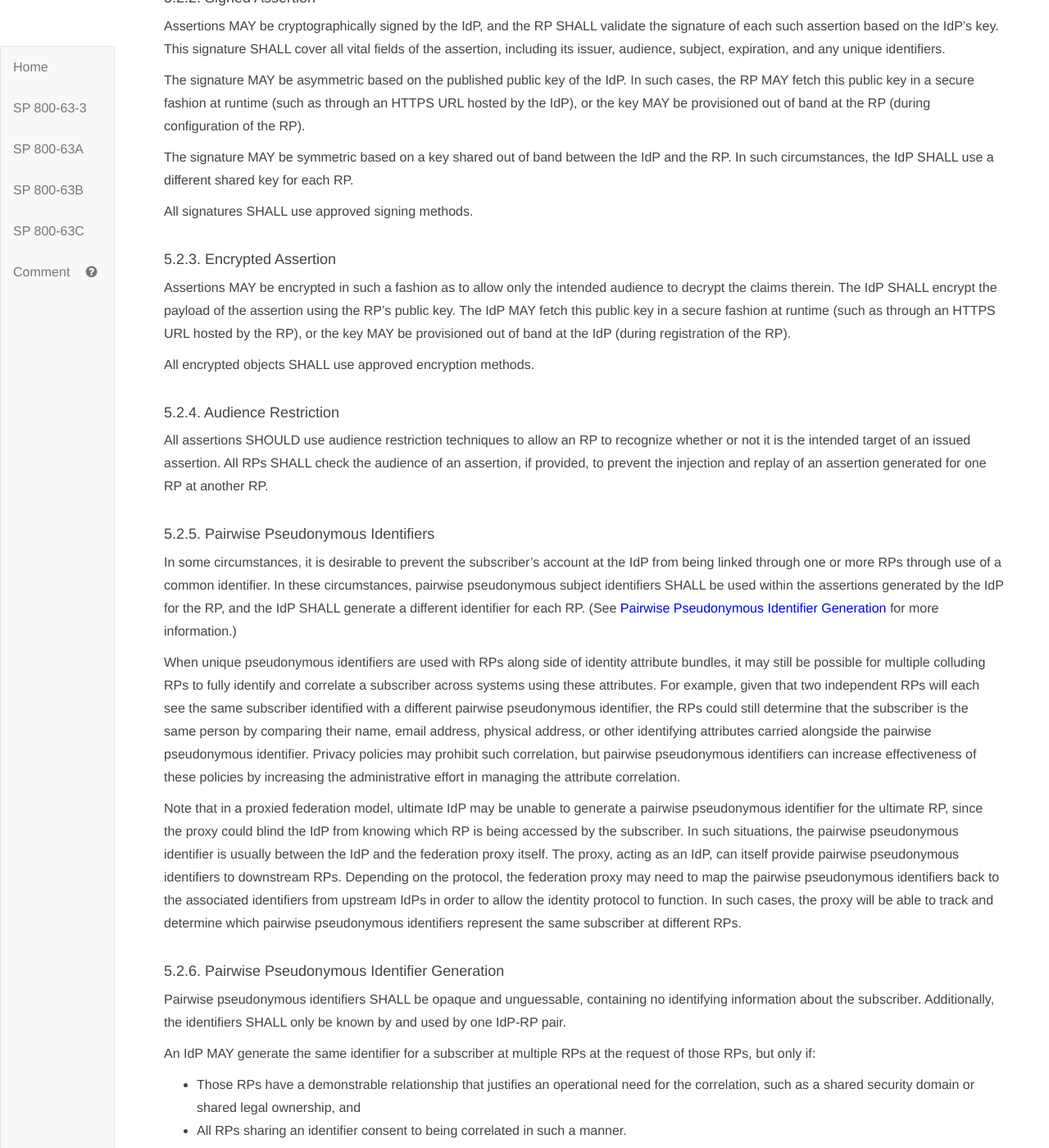
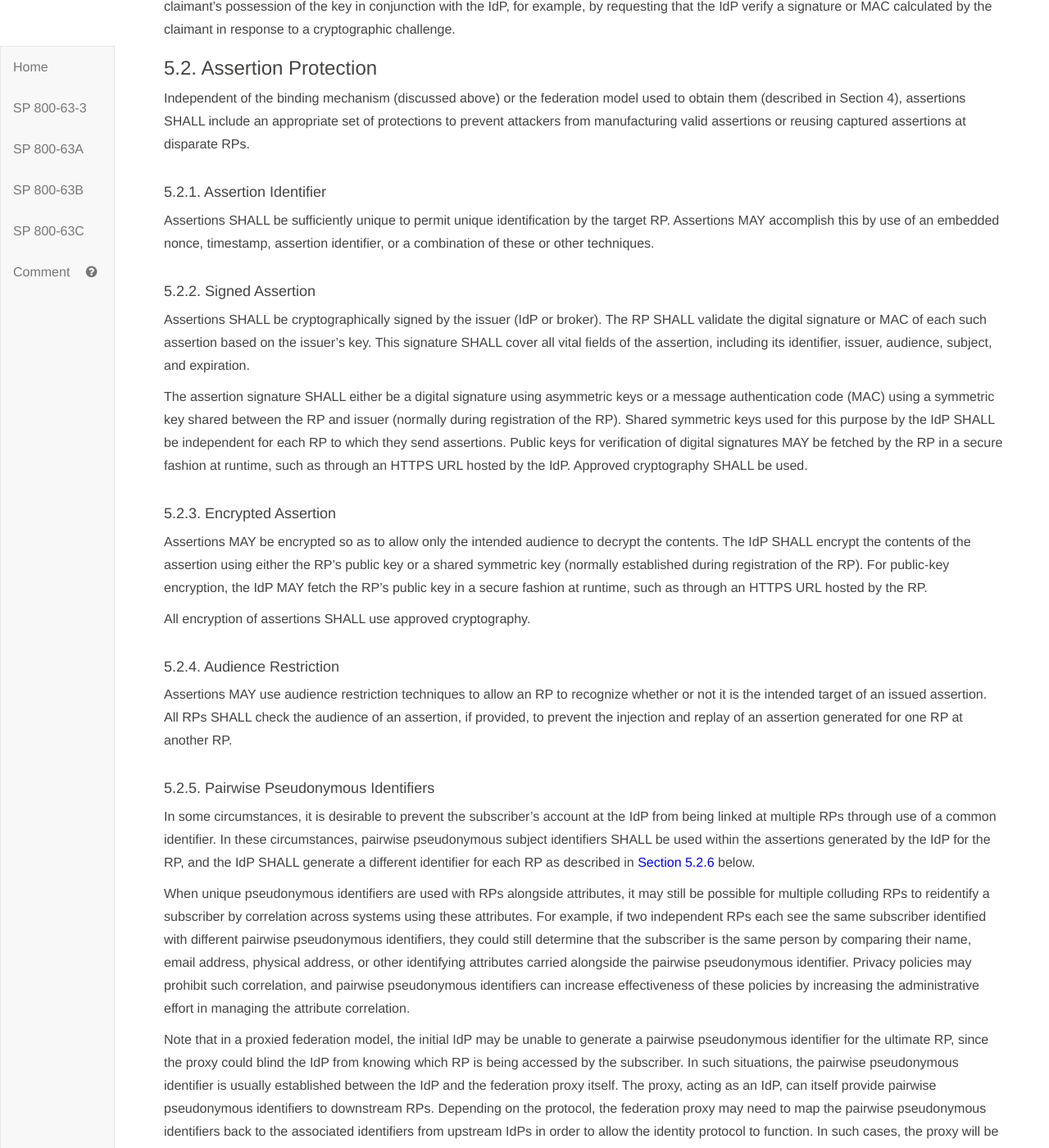
Before and after one commit to usnistgov/800-63-3, a Jekyll site: the page built from sp800-63c.md, in a window 1280 px wide and 1400 px high, scrolled down 13304 px. Shown: the whole window at 82% size. Built offline with Jekyll 4.4.1, drawn with Linux system fonts in a browser that asks for light colours; some of the changed text lies outside the part shown.

Commit message:
Updates to Section 5, Assertions

```diff
--- a/sp800-63c/sec5_assertions.md
+++ b/sp800-63c/sec5_assertions.md
@@ -2,89 +2,96 @@
 
 ## 5. Assertions
 
-An assertion contains a set of claims or statements about an authenticated subscriber. Assertions can be categorized along multiple orthogonal dimensions, including the characteristics of using the assertion or the protections on the assertion itself.
+An assertion is a packaged set of attributes and/or claims about an authenticated subscriber that is passed from the identity provider (IdP) to the relying party (RP) in a federated identity system. Assertions contain a variety of information, including metadata, attribute values and claims about the subscriber, and other information that the RP can leverage, such as restrictions, expiration time, etc.
 
-The core set of claims inside an assertion SHOULD include (but is not limited to):
+Assertions MAY only represent an authentication event by asserting only an identifier, MAY only represent attributes and claims regarding the subscriber, or both.
 
- - Issuer: an identifier for the party that issued the assertion (the IdP)
- - Subject: an identifier for the party that the assertion is about (the subscriber), usually within the namespace control of the issuer (the IdP)
- - Audience: an identifier for the party intended to consume the assertion (the RP)
- - Issuance: a timestamp indicating when the assertion was issued by the IdP
- - Expiration: a timestamp indicating when the assertion expires and SHALL no longer be accepted as valid by the RP (note that this is not the expiration of the session at the RP)
- - Authentication Time: a timestamp indicating when the IdP last verified the presence of the subscriber at the IdP through a primary authentication event
- - Identifier: a random value uniquely identifying this assertion, used to prevent attackers from manufacturing malicious assertions which would pass other validity checks
+All assertions SHALL include the following:
 
-These core claims, particularly the issuance and expiration claims, apply to the assertion about the authentication event itself, and not to any additional identity attributes associated with the subscriber, even when those claims are included within the assertion. A subscriber's attributes MAY expire or be otherwise invalidated independently of the expiration or invalidation of the assertion.
+- Subject: an identifier for the party that the assertion is about (the subscriber), usually within the namespace control of the issuer (the IdP)
+- Issuer: an identifier for the IdP that issued the assertion
+- Issuance: a timestamp indicating when the assertion was issued by the IdP
+- Expiration: a timestamp indicating when the assertion expires and SHALL no longer be accepted as valid by the RP (note that this is not the expiration of the session at the RP)
+- Identifier: a value uniquely identifying this assertion, used to prevent attackers from replaying prior assertions
+- Signature: Digital signature or message authentication code (MAC), including key identifier or public key associated with the IdP, for the entire assertion.
 
-Assertions MAY include other additional identity attributes. See sec. 6 for privacy requirements on presenting attributes in assertions. The RP MAY fetch additional identity attributes from the IdP in a separate transaction using an authorization credential issued along side the assertion.
+Assertions providing authentication information SHALL also include:
 
-Although details vary based on the exact federation protocol in use, an assertion SHOULD be used only to represent a single log-in event at the RP. After the RP consumes the assertion, [session management](sp800-63b.html#sec7) at the RP comes into play and the assertion is no longer used directly. The expiration of the assertion SHALL NOT represent the expiration of the session at the RP.
+- Authentication Time: a timestamp indicating when the IdP last verified the presence of the subscriber at the IdP through a primary authentication event
+- AAL: The authentication assurance level of the subscriber
 
-### 5.1. Assertion possession category
+Assertions providing attributes or claims about the subscriber SHALL also include (for each attribute or claim):
 
-An assertion can be classified based on whether possession of the assertion itself is sufficient for representing  the subject of the assertion, or if additional proof is necessary along side the assertion.
+- Attribute/claim identifier: An identifier that is meaningful to the RP describing the type of information being conveyed
+- Attribute/claim value: The attribute or claim value
+- IAL: The identity assurance level associated with attributes or claims that have undergone identity proofing as described in [SP 800-63A](sp800-63a.html). Derived or directly known attributes MAY use an IAL of 2 or 3 depending on the confidence that the IdP has that attribute or claim actually applies to the subject. All self-asserted attributes and claims SHALL assert IAL 1.
 
-#### 5.1.1. Holder-of-Key Assertions
+Assertions MAY also include the following information:
 
-A holder-of-key assertion contains a reference to a symmetric key or a public key (corresponding to a private key) possessed by and representing the subscriber. An RP MAY decide when to require the subscriber to prove possession of the key, depending on the policy of the RP. However, the RP SHALL require the subscriber to prove possession of the key that is referenced in the assertion in parallel with presentation of the assertion itself in order for the assertion to be considered holder-of-key. Otherwise, an assertion containing reference to a key which the user has not proved possession of will be considered a bearer assertion (5.1.2).
+- Audience: an identifier for the party intended to consume the assertion (the RP)
+- Key binding: Public key or key identifier of a key held by the subscriber to demonstrate their binding with the assertion
 
-The key referenced in a holder-of-key represents the subscriber, not the client. This key MAY be distinct from any key used by the subscriber to authenticate to the IdP.
+Assertions MAY include additional attributes. Refer to [Section 6](#sec6) for privacy requirements on presenting attributes in assertions. The RP MAY fetch additional identity attributes from the IdP in one or more separate transactions using an authorization credential issued alongside the original assertion.
 
-In proving possession of the subscriber’s secret, the subscriber also proves with a certain degree of assurance that they are the rightful subject of the assertion. It is more difficult for an attacker to use a stolen holder-of-key assertion issued to a subscriber, since the attacker would need to steal the referenced key material as well.
+Although details vary based on the exact federation protocol in use, an assertion SHOULD be used only to represent a single login event at the RP. After the RP consumes the assertion, [session management](sp800-63b.html#sec7) by the RP comes into play; the assertion SHALL NOT be used past the expiration time contained therein. However, the expiration of the session at the RP MAY occur prior to the expiration of the assertion.
 
-Note that the reference to the key material in question is asserted by the issuer of the assertion as are any other claims therein, and reference to a given key SHALL be trusted at the same level as all other claims within the assertion itself.
+### 5.1. Assertion Binding
 
-The assertion SHALL NOT include an unencrypted private or symmetric key to be used with holder-of-key presentation.
+An assertion can be classified based on whether presentation by a claimant of an assertion reference or the assertion itself is sufficient for establishing the binding between the subscriber and the assertion, or if a stronger binding is required.
 
-#### 5.1.2. Bearer Assertions
+#### 5.1.1. Bearer Assertions
 
-A bearer assertion can be presented by any party as proof of the bearer's identity, without reference to external materials. If an attacker is able to capture or manufacture a valid assertion representing a subscriber, and that attacker is able to successfully present that assertion to the RP, then the attacker will be able to impersonate the subscriber at that RP.
+A bearer assertion can be presented by any party as proof of the bearer's identity. If an attacker is able to capture or manufacture a valid assertion or assertion reference representing a subscriber, and that attacker is able to successfully present that assertion or reference to the RP, then the attacker MAY be able to impersonate the subscriber at that RP.
 
-Note that mere possession of a bearer assertion is not always enough to impersonate a subscriber. For example, if an assertion is presented in the back-channel federation model (Section 6.1), additional controls MAY be placed on the transaction (such as identification of the RP and assertion injection protections) that help to further protect the RP from fraudulent activity.
+Note that mere possession of a bearer assertion or reference is not always enough to impersonate a subscriber. For example, if an assertion is presented in the back-channel federation model (described in [Section 6.1](#sec6-1)), additional controls MAY be placed on the transaction (such as identification of the RP and assertion injection protections) that help to further protect the RP from fraudulent activity.
 
-### 5.2. Assertion protection category
+#### 5.1.2. Holder-of-Key Assertions
 
-Regardless of the possession mechanism (discussed above) or the federation model used to obtain them (described in section 4), assertions need to include an appropriate set of protections to the assertion data itself to prevent attackers from manufacturing valid assertions or re-using captured assertions at disparate RPs.
+A holder-of-key assertion contains a reference to a symmetric key or a public key (corresponding to a private key) possessed by and representing the subscriber.  To establish a holder-of-key binding of an assertion to a claimant, the RP SHALL require the claimant to prove possession of the key that is referenced in the assertion in addition to presentation of the assertion itself. An assertion containing a reference to a key held by the subscriber for which key possession has not been proven SHALL be considered a bearer assertion.
+
+The key referenced in a holder-of-key represents the subscriber, not the claimant. This key MAY be distinct from any key used by the subscriber to authenticate to the IdP.
+
+In proving possession of the subscriber’s secret, the claimant also proves with a certain degree of assurance that they are the rightful subject of the assertion. It is more difficult for an attacker to use a stolen holder-of-key assertion issued to a subscriber, since the attacker would need to steal the referenced key material as well.
+
+Note that the reference to the key is asserted (and signed) by the issuer of the assertion; reference to a given key SHALL be trusted at the same level as all other information within the assertion.
+
+The assertion SHALL NOT include an unencrypted private or symmetric key to be used with holder-of-key presentation. The RP MAY verify the claimant's possession of the key in conjunction with the IdP, for example, by requesting that the IdP verify a signature or MAC calculated by the claimant in response to a cryptographic challenge.
+
+### 5.2. Assertion Protection
+
+Independent of the binding mechanism (discussed above) or the federation model used to obtain them (described in Section 4), assertions SHALL include an appropriate set of protections to prevent attackers from manufacturing valid assertions or reusing captured assertions at disparate RPs.
 
 #### 5.2.1. Assertion Identifier
 
-Assertions SHALL contain sufficient entropy to prevent an attacker from manufacturing a valid assertion and using it with a target RP. Assertions MAY accomplish this by use of an embedded nonce, timestamp, assertion identifier, or a combination of these or other techniques.
-
-In the absence of additional cryptographic protections, this source of randomness SHALL function as a shared secret between the IdP and the RP to uniquely identify the assertion in question.
+Assertions SHALL be sufficiently unique to permit unique identification by the target RP. Assertions MAY accomplish this by use of an embedded nonce, timestamp, assertion identifier, or a combination of these or other techniques.
 
 #### 5.2.2. Signed Assertion
 
-Assertions MAY be cryptographically signed by the IdP, and the RP SHALL validate the signature of each such assertion based on the IdP's key. This signature SHALL cover all vital fields of the assertion, including its issuer, audience, subject, expiration, and any unique identifiers.
+Assertions SHALL be cryptographically signed by the issuer (IdP or broker). The RP SHALL validate the digital signature or MAC of each such assertion based on the issuer's key. This signature SHALL cover all vital fields of the assertion, including its identifier, issuer, audience, subject, and expiration.
 
-The signature MAY be asymmetric based on the published public key of the IdP. In such cases, the RP MAY fetch this public key in a secure fashion at runtime (such as through an HTTPS URL hosted by the IdP), or the key MAY be provisioned out of band at the RP (during configuration of the RP).
-
-The signature MAY be symmetric based on a key shared out of band between the IdP and the RP. In such circumstances, the IdP SHALL use a different shared key for each RP.
-
-All signatures SHALL use approved signing methods.
+The assertion signature SHALL either be a digital signature using asymmetric keys or a message authentication code (MAC) using a symmetric key shared between the RP and issuer (normally during registration of the RP). Shared symmetric keys used for this purpose by the IdP SHALL be independent for each RP to which they send assertions. Public keys for verification of digital signatures MAY be fetched by the RP in a secure fashion at runtime, such as through an HTTPS URL hosted by the IdP. Approved cryptography SHALL be used.
 
 #### 5.2.3. Encrypted Assertion
 
-Assertions MAY be encrypted in such a fashion as to allow only the intended audience to decrypt the claims therein. The IdP SHALL encrypt the payload of the assertion using the RP's public key. The IdP MAY fetch this public key in a secure fashion at runtime (such as through an HTTPS URL hosted by the RP), or the key MAY be provisioned out of band at the IdP (during registration of the RP).
+Assertions MAY be encrypted so as to allow only the intended audience to decrypt the contents. The IdP SHALL encrypt the contents of the assertion using either the RP's public key or a shared symmetric key (normally established during registration of the RP). For public-key encryption, the IdP MAY fetch the RP's public key in a secure fashion at runtime, such as through an HTTPS URL hosted by the RP.
 
-All encrypted objects SHALL use approved encryption methods.
+All encryption of assertions SHALL use approved cryptography.
 
 #### 5.2.4. Audience Restriction
 
-All assertions SHOULD use audience restriction techniques to allow an RP to recognize whether or not it is the intended target of an issued assertion. All RPs SHALL check the audience of an assertion, if provided, to prevent the injection and replay of an assertion generated for one RP at another RP.
+Assertions MAY use audience restriction techniques to allow an RP to recognize whether or not it is the intended target of an issued assertion. All RPs SHALL check the audience of an assertion, if provided, to prevent the injection and replay of an assertion generated for one RP at another RP.
 
 #### 5.2.5. Pairwise Pseudonymous Identifiers
 
-In some circumstances, it is desirable to prevent the subscriber's account at the IdP from being linked through one or more RPs through use of a common identifier. In these circumstances, pairwise pseudonymous subject identifiers SHALL be used within the assertions generated by the IdP for the RP, and the IdP SHALL generate a different identifier for each RP. (See [Pairwise Pseudonymous Identifier Generation](#ppi-gen) for more information.)
+In some circumstances, it is desirable to prevent the subscriber's account at the IdP from being linked at multiple RPs through use of a common identifier. In these circumstances, pairwise pseudonymous subject identifiers SHALL be used within the assertions generated by the IdP for the RP, and the IdP SHALL generate a different identifier for each RP as described in [Section 5.2.6](#ppi-gen) below.
 
-When unique pseudonymous identifiers are used with RPs along side of identity attribute bundles, it may still be possible for multiple colluding RPs to fully identify and correlate a subscriber across systems using these attributes. For example, given that two independent RPs will each see the same subscriber identified with a different pairwise pseudonymous identifier, the RPs could still determine that the subscriber is the same person by comparing their name, email address, physical address, or other identifying attributes carried alongside the pairwise pseudonymous identifier. Privacy policies may prohibit such correlation, but pairwise pseudonymous identifiers can increase effectiveness of these policies by increasing the administrative effort in managing the attribute correlation.
+When unique pseudonymous identifiers are used with RPs alongside attributes, it may still be possible for multiple colluding RPs to reidentify a subscriber by correlation across systems using these attributes. For example, if two independent RPs each see the same subscriber identified with different pairwise pseudonymous identifiers, they could still determine that the subscriber is the same person by comparing their name, email address, physical address, or other identifying attributes carried alongside the pairwise pseudonymous identifier. Privacy policies may prohibit such correlation, and pairwise pseudonymous identifiers can increase effectiveness of these policies by increasing the administrative effort in managing the attribute correlation.
 
-Note that in a proxied federation model, ultimate IdP may be unable to generate a pairwise pseudonymous identifier for the ultimate RP, since the proxy could blind the IdP from knowing which RP is being accessed by the subscriber. In such situations, the pairwise pseudonymous identifier is usually between the IdP and the federation proxy itself. The proxy, acting as an IdP, can itself provide pairwise pseudonymous identifiers to downstream RPs. Depending on the protocol, the federation proxy may need to map the pairwise pseudonymous identifiers back to the associated identifiers from upstream IdPs in order to allow the identity protocol to function. In such cases, the proxy will be able to track and determine which pairwise pseudonymous identifiers represent the same subscriber at different RPs.
+Note that in a proxied federation model, the initial IdP may be unable to generate a pairwise pseudonymous identifier for the ultimate RP, since the proxy could blind the IdP from knowing which RP is being accessed by the subscriber. In such situations, the pairwise pseudonymous identifier is usually established between the IdP and the federation proxy itself. The proxy, acting as an IdP, can itself provide pairwise pseudonymous identifiers to downstream RPs. Depending on the protocol, the federation proxy may need to map the pairwise pseudonymous identifiers back to the associated identifiers from upstream IdPs in order to allow the identity protocol to function. In such cases, the proxy will be able to track and determine which pairwise pseudonymous identifiers represent the same subscriber at different RPs.
 
 #### 5.2.6. <a name="ppi-gen"></a>Pairwise Pseudonymous Identifier Generation
 
-Pairwise pseudonymous identifiers SHALL be opaque and unguessable, containing no identifying information about the subscriber. Additionally, the identifiers SHALL only be known by and used by one IdP-RP pair.
-
-An IdP MAY generate the same identifier for a subscriber at multiple RPs at the request of those RPs, but only if:
+Pairwise pseudonymous identifiers SHALL be opaque and unguessable, containing no identifying information about the subscriber. Normally, the identifiers SHALL only be known by and used by one IdP-RP pair. However, an IdP MAY generate the same identifier for a subscriber at multiple RPs at the request of those RPs, but only if:
 
 * Those RPs have a demonstrable relationship that justifies an operational need for the correlation, such as a shared security domain or shared legal ownership, and
 * All RPs sharing an identifier consent to being correlated in such a manner.
```
